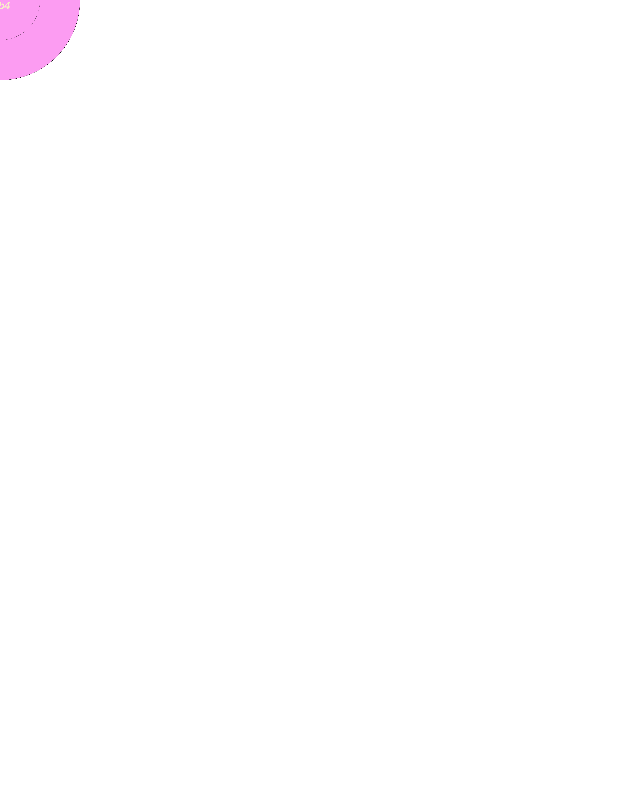
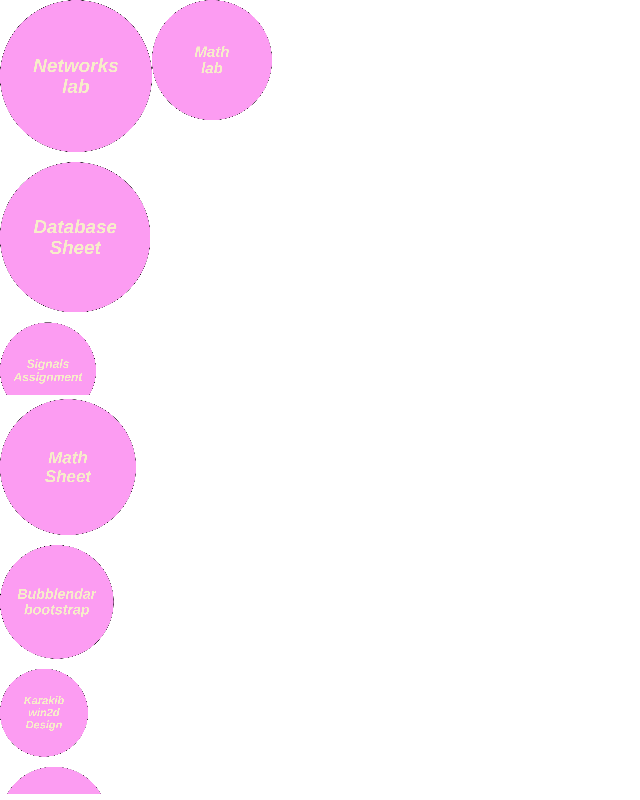
Before and after one commit to MSTCAlex/Bubblendar, a website: page Bubblendar/www/TaskBoard.html in a window 1280 px wide. Shown: the whole page, without its empty margins (0-640 px from the left). Drawn offline with Linux system fonts and the light colour scheme; animation ran at ten frames a second.

Commit message:
group tasks with deadlines parsing Tasks to bubbles define bubbles locations based on deadline(table view), randomized view comming soon

```diff
--- a/Bubblendar/www/TaskBoard.html
+++ b/Bubblendar/www/TaskBoard.html
@@ -13,31 +13,140 @@
     <script src="https://cdn.jsdelivr.net/jsface/2.4.9/jsface.min.js"></script>
     <script src="scripts/Bubble.js"></script>
     <script src="scripts/pixi.min.js"></script>
+    <script src="scripts/Task.js"></script>
+    <script src="scripts/TaskboardGenerator.js"></script>
     <script>
         // create an new instance of a pixi stage
         var stage = new PIXI.Stage();
-
+        var stage2 = new PIXI.Stage();
         // create a renderer instance.
-        var renderer = PIXI.autoDetectRenderer(window.innerWidth, window.innerHeight -5, { backgroundColor: 0xffffff });
-
+        var renderer = PIXI.autoDetectRenderer(window.innerWidth, window.innerHeight/2 - 5, { backgroundColor: 0xffffff, transparent: true });
+        var renderer2 = PIXI.autoDetectRenderer(window.innerWidth, window.innerHeight / 2 - 5, { transparent: true });
         // add the renderer view element to the DOM
         document.body.appendChild(renderer.view);
+        document.body.appendChild(document.createElement("br"));
+        document.body.appendChild(renderer2.view);
         //loading assets
         Loader = new PIXI.loaders.Loader("scripts/", 2);
         Loader.add("Activated.png", "Normal.png");
         Loader.once('complete', Loaded);;
         Loader.load();
-        function Loaded() {
+        function Loaded()
+        {
             //Your program start here :D
-            var b = new Bubble("Mathematics sheet1", 0.2);
-            var E1 = new EventHandler(b);
-            b.SubscibeToEvent(E1,b.Sprite);
-            var b2 = new Bubble("Database lab4", 0.1);
-            var E2 = new EventHandler(b2);
-            b2.SubscibeToEvent(E2,b2.Sprite);
-            stage.addChild(b.Sprite);
-            stage.addChild(b2.Sprite);
+            var list = new Array();
+            var t4 = new Task();
+            t4.Title = "Math Sheet";
+            t4.Description = "Sheet on integration";
+            t4.DeadLine = {
+                Year: 2015,
+                Day: 4,
+                Month: 11
+            }
+            t4.IsScheduled = true;
+            t4.Size = 0.7;
+            list.push(t4);
+            var t = new Task();
+            t.Title = "Networks lab";
+            t.Description = "invastigate wireshark";
+            t.DeadLine = {
+                Year: 2015,
+                Day: 3,
+                Month: 11
+            }
+            t.IsScheduled = false;
+            t.Size = 0.9;
+            list.push(t);
+            var t3 = new Task();
+            t3.Title = "Signals Assignment";
+            t3.Description = "digital signal problems";
+            t3.DeadLine = {
+                Year: 2015,
+                Day: 12,
+                Month: 11
+            }
+            t3.IsScheduled = false;
+            t3.Size = 0.2;
+            list.push(t3);
 
+            var t2 = new Task();
+            t2.Title = "Math lab";
+            t2.Description = "Integration on matlab";
+            t2.DeadLine = {
+                Year: 2015,
+                Day: 3,
+                Month: 11
+            }
+            t2.IsScheduled = false;
+            t2.Size = 0.5;
+            list.push(t2);
+
+            var t5 = new Task();
+            t5.Title = "Karakib win2d Design";
+            t5.Description = "Integration on matlab";
+            t5.DeadLine = {
+                Year: 2015,
+                Day: 12,
+                Month: 11
+            }
+            t5.IsScheduled = true;
+            t5.Size = 0.1;
+            list.push(t5);
+
+            var t6 = new Task();
+            t6.Title = "Karakib UWP";
+            t6.Description = "Integration on matlab";
+            t6.DeadLine = {
+                Year: 2015,
+                Day: 30,
+                Month: 12
+            }
+            t6.IsScheduled = true;
+            t6.Size = 0.35;
+            list.push(t6);
+
+            var t7 = new Task();
+            t7.Title = "Bubblendar bootstrap";
+            t7.Description = "Integration on matlab";
+            t7.DeadLine = {
+                Year: 2015,
+                Day: 5,
+                Month: 11
+            }
+            t7.IsScheduled = true;
+            t7.Size = 0.42;
+            list.push(t7);
+
+            var t8 = new Task();
+            t8.Title = "Database Sheet";
+            t8.Description = "Integration on matlab";
+            t8.DeadLine = {
+                Year: 2015,
+                Day: 31,
+                Month: 10
+            }
+            t8.IsScheduled = false;
+            t8.Size = 0.88;
+            list.push(t8);
+            var a = Organize(list);
+            var b = Task2Bubble(a.Today);
+            var c = new LocateBubble(b,renderer2);
+            c.Construct();
+            for (var i = 0; i < b.length; i++)
+            {
+                for (var j = 0; j < b[i].length; j++)
+                {
+                     stage2.addChild(b[i][j].Sprite);
+                }
+            }
+            var b1 = Task2Bubble(a.All);
+            var c1 = new LocateBubble(b1,renderer);
+            c1.Construct();
+            for (var i = 0; i < b1.length; i++) {
+                for (var j = 0; j < b1[i].length; j++) {
+                    stage.addChild(b1[i][j].Sprite);
+                }
+            }
             requestAnimationFrame(animate);
 
             function animate() {
@@ -46,7 +155,9 @@
 
                 // render the stage
                 renderer.render(stage);
+                renderer2.render(stage2);
             }
+
         }
 
     </script>
--- a/Bubblendar/www/scripts/Bubble.js
+++ b/Bubblendar/www/scripts/Bubble.js
@@ -1,54 +1,55 @@
-function Bubble(Content, Scale)
+function Bubble(Task)
 {
+    this.Task = Task;
+    MaxiScale = 0.2;
+    MiniScale = 0.1;
     var ActivatedBubble = new PIXI.Texture.fromImage("scripts/Activated.png");
     var NormalBubble = new PIXI.Texture.fromImage("scripts/Normal.png");
     this.Dragging = false;
     this.Data = null;
     Sprite = this.Sprite = new PIXI.Sprite(NormalBubble);
-    this.Sprite.scale.x = this.Sprite.scale.y = Scale;
+    this.Sprite.scale.x = this.Sprite.scale.y = (0.1* this.Task.Size) + MiniScale;
     this.Sprite.anchor.x = this.Sprite.anchor.y = 0.5;
     function style(ss) {
         this.font = 'bold italic 100px Arial';
         this.fill = '#F7EDCA';
-        //this.stroke = '#4a1850';
-        //this.strokeThickness = 5;
         this.wordWrap = true;
         this.wordWrapWidth = ss.width;
         this.align = "center";
     };
-    var Text = new PIXI.Text(Content, new style(this.Sprite));
+    var Text = new PIXI.Text(this.Task.Title, new style(this.Sprite));
     Text.anchor.x = Text.anchor.y = 0.5;
     Text.x = 0;
     Text.y = 0;
     this.Sprite.addChild(Text);
-    Resize = function (Scale) {
+    this.Resize = function (Scale) {
         this.Sprite.scale.x = this.Sprite.scale.y = Scale;
         this.Sprite.children[0].style = new style(this.Sprite);
     }
-    this.Sprite.interactive = true;
     this.Move = function (NewPosition) {
         this.Sprite.position = NewPosition;
+    }
+    this.GetHeight = function () {
+        return  this.Sprite.height;
+    }
+    this.GetWidth = function () {
+        return this.Sprite.width;
     }
     this.ChangeText = function (Text) {
         this.Sprite.children[0].text = Text;
     }
-    this.SubscibeToEvent = function (Event,s)
-    {
-        s
-        .on('mousedown', Event.MouseDown)
-        .on('mouseup', Event.MouseUp)
-        .on('mouseupoutside', Event.MouseUp)
-        .on('mousemove', Event.MouseMove);
-    }
-}
+
+    this.Sprite.interactive = true;
 
 
-var EventHandler = function () {//all action handling will be here
     this.Click = function (event) {
-
+        console.log("Should move to the other side");
     }
     this.MouseDown = function (event) {
         this.Data = event.data;
+        var position = this.Data.getLocalPosition(this.parent);
+        this.DeltaX = this.position.x - position.x;
+        this.DeltaY = this.position.y - position.y;
         this.Dragging = true;
     }
     this.MouseUp = function (event) {
@@ -57,11 +58,21 @@ var EventHandler = function () {//all action handling will be here
     }
     this.MouseMove = function (event) {
         if (this.Dragging) {
+            var NewPosition = this.Data.getLocalPosition(this.parent);
+            if (NewPosition.x >= 0 && NewPosition.y >= 0 && NewPosition.x <= window.innerWidth && NewPosition.y <= window.innerHeight - 5) {
+                this.position.x = NewPosition.x + this.DeltaX;
+                this.position.y = NewPosition.y + this.DeltaY;
+            }
 
-            this.position = this.Data.getLocalPosition(this.parent);
         }
     }
     this.MouseHover = function (event) {
 
     }
+    this.Sprite
+    .on('mousedown', this.MouseDown)
+    .on('mouseup', this.MouseUp)
+    .on('mouseupoutside', this.MouseUp)
+    .on('mousemove', this.MouseMove)
+    .on('click', this.Click);
 }
--- a/Bubblendar/www/scripts/Task.js
+++ b/Bubblendar/www/scripts/Task.js
@@ -1,5 +1,5 @@
 function Task()
-    {
+{
     this.Title =  "Title";
     this.Description = "Description";
     this.DeadLine = {
@@ -13,4 +13,4 @@ function Task()
     this.AttachURLs = new Array();
     this.IsDone = false;
     this.DateCreated = null;
-    }
+}
--- /dev/null
+++ b/Bubblendar/www/scripts/TaskboardGenerator.js
@@ -0,0 +1,76 @@
+var Organize = function (TaskList) {//given task list returns a hashtable with tasks organized by Deadline dates
+    var Return = {
+        Today: {},
+        All: {}
+    }
+    for(var i =0;i<TaskList.length;i++)
+    {
+        var string = TaskList[i].DeadLine.Year.toString() + TaskList[i].DeadLine.Month.toString() + TaskList[i].DeadLine.Day.toString();
+        var ArrayPointer = TaskList[i].IsScheduled ? Return.Today : Return.All;
+        if (!ArrayPointer[string])
+        {
+            ArrayPointer[string] = new Array();
+            ArrayPointer[string].push(TaskList[i]);
+        }
+        else
+        {
+            ArrayPointer[string].push(TaskList[i]);
+        }
+    }
+    return Return
+}
+
+var Task2Bubble = function (DeadLineTaskList) {//given a list of tasks returns a list with bubble objects each built specially for certain task
+    var Return = new Array();
+    var i = 0;
+    for (var Date in DeadLineTaskList)
+    {
+        Return[i] = new Array();
+        for (var j = 0; j < DeadLineTaskList[Date].length; j++)
+            Return[i].push(new Bubble(DeadLineTaskList[Date][j]));
+        i++;
+    }
+    return Return;
+}
+
+var LocateBubble = function (Bubbles, renderer) {//location algorithm, this places bubbles in a standard way, a randomized way is needed
+    var Height = renderer.height;
+    var Width = renderer.width;
+    var MaxSpriteHeight = 801;
+    var MaxSpriteWidth = 801;
+    var Delta = 10;
+    this.Bubbles = Bubbles;
+    this.Construct = function () {
+        var sum = 0;
+        var ArrayofSums = [];
+       // do {
+            for (var i = 0; i < this.Bubbles.length; i++) {
+                ArrayofSums[i] = sum;
+                sum += this.Maximum(i)+Delta;
+            }
+            //code to handle next iteration
+       // } while (sum > renderer.height);
+        for (var i = 0; i < this.Bubbles.length; i++) {
+            var initX = 0;
+            var initY = ArrayofSums[i];
+            for(var j= 0;j<this.Bubbles[i].length;j++)
+            {
+                b = this.Bubbles[i][j];
+                var x = initX + b.GetWidth() / 2;
+                var y = initY + b.GetHeight() / 2;
+                b.Move(new PIXI.Point(x, y));
+                initX = x+ b.GetWidth()/2;
+            }
+        }
+    }
+    this.Maximum = function (l) {
+        var k = 0;
+        for(var i =0;i<this.Bubbles[l].length;i++)
+            if(this.Bubbles[l][i].GetHeight() > k)
+            {
+                k = this.Bubbles[l][i].GetHeight();
+            }
+        return k;
+    }
+
+}
```
